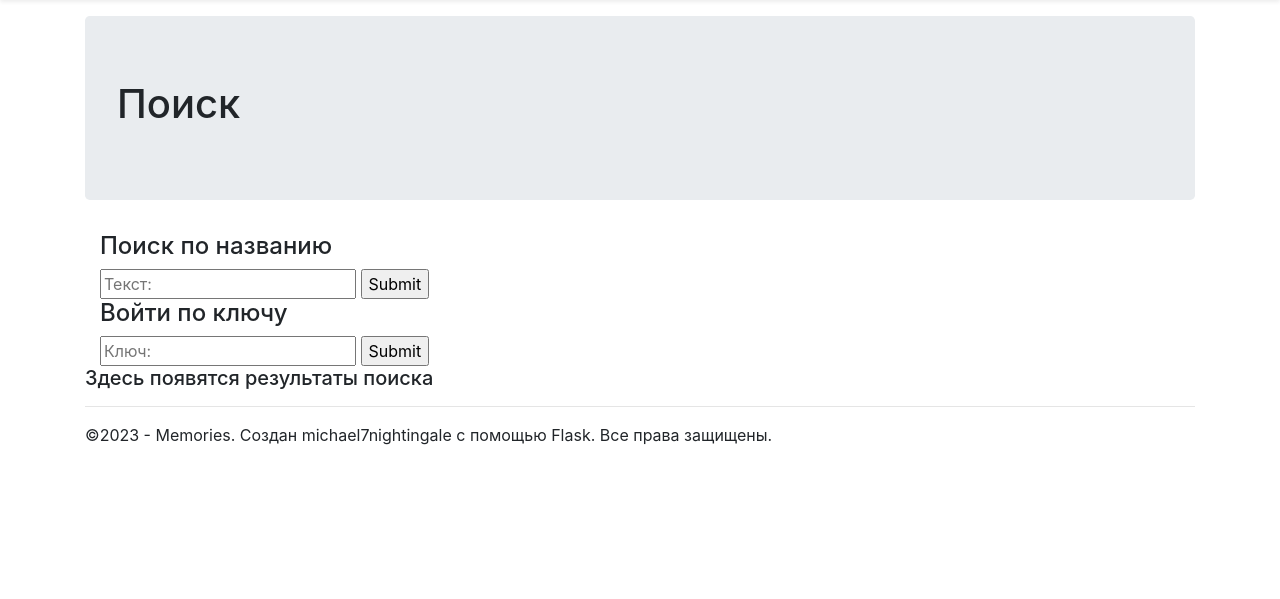
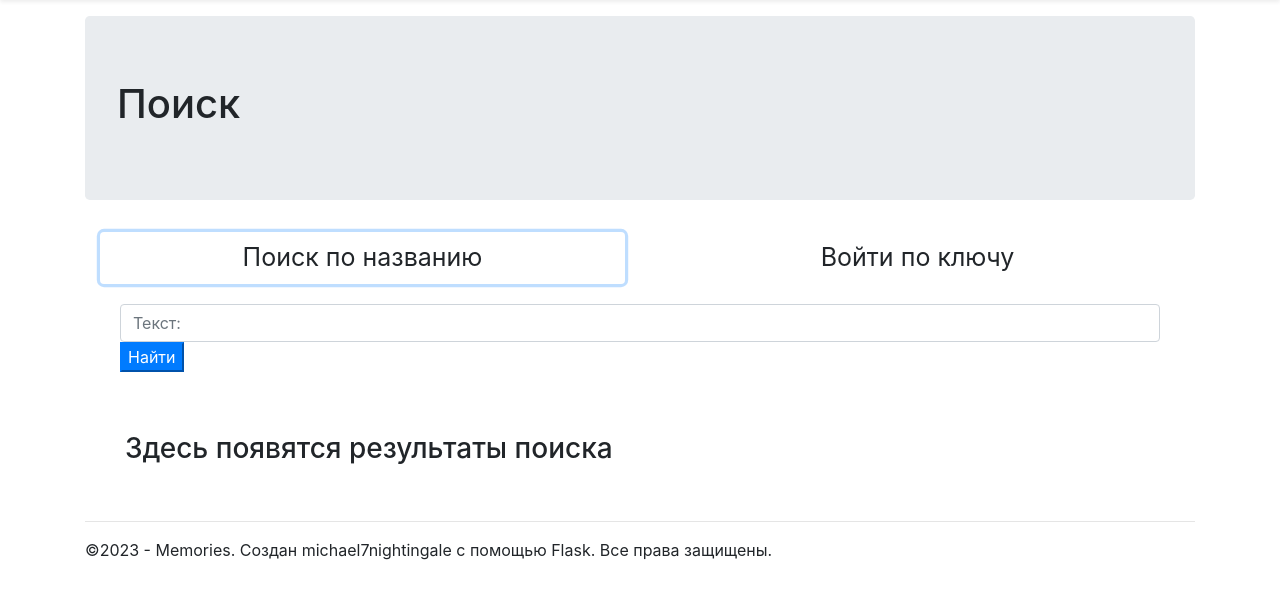
Before and after one commit to michael7nightingale/Memories-Flask, a Flask app: page /themes/search/ in a window 1280 px wide. Shown: the part 71-670 px from the top of the page. Run offline with Flask 3, Linux system fonts and the light colour scheme; parts of the project's set-up code (start-up, migrations or seed data) failed here and were passed over.

Commit message:
add search style

```diff
--- a/app/themes/templates/search.html
+++ b/app/themes/templates/search.html
@@ -5,37 +5,52 @@
 <div class="jumbotron">
     <h1>Поиск</h1>
 </div>
+<script style="{{ url_for('.static', filename='js/buttons.js') }}"></script>
+<div class="container">
+    <div class="row">
+        <div class="col">
+            <button class="btn" value="text-search" autofocus="autofocus" style="width: 100%; font-size: 25px">Поиск по названию</button>
+        </div>
+        <div class="col">
+            <button class="btn" value="key-search" style="width: 100%; font-size: 25px">Войти по ключу</button>
+        </div>
+    </div>
+    <div class="row" style="padding: 20px" >
+        <div class="col search" id="text-search" style="display: block">
+            <form action="{{ url_for('themes.search') }}" method="get">
+            <input type='text' class="form-control" name="substring" placeholder="Текст: ">
+            <button type="submit" class="btn-primary">Найти</button>
+    </form>
+        </div>
+        <div class="col search" id="key-search" style="display: none">
+            <form action="{{ url_for('themes.search_key') }}" method="post">
+            <input type='text' class="form-control" name="key" placeholder="Ключ: ">
+            <button type="submit" class="btn-primary">Найти</button>
+            </form>
+        </div>
+    </div>
 
-<div class="container">
-    <h4>Поиск по названию</h4>
-    <form action="{{ url_for('search') }}" method="get">
 
-        <input type='text' name="substring" placeholder="Текст: ">
-        <input type="submit">
-    </form>
-    <h4>Войти по ключу</h4>
-    <form action="{{ url_for('search_key') }}" method="post">
-        <input type='text' name="key" placeholder="Ключ: ">
-        <input type="submit">
-    </form>
-</div>
-
-<div class="bp3-tree-node-content-1">
+<div class="row">
     {% if themes %}
         <h5>Результаты поиска</h5>
         <ul>
         {% for theme in themes %}
             <li>
                 <h6>{{ theme.title }}</h6>
-                <a href="{{ url_for('theme_view', theme_id=theme.id) }}">перейти</a>
+                <a href="{{ url_for('theme_form_view_get', theme_id=theme.id) }}">перейти</a>
             </li>
         {% endfor %}
         </ul>
     {% else %}
-        <h5>Здесь появятся результаты поиска</h5>
+        <h3 align="center" style="margin: 40px">Здесь появятся результаты поиска</h3>
     {% endif %}
+</div>
+
 </div>
 {% endblock %}
 
 {% block scripts %}
+<script style="{{ url_for('.static', filename='js/buttons.js') }}"></script>
+
 {% endblock %}
```
Also changed, not shown: app/themes/static/js/buttons.js (added, +16 -0 lines).
